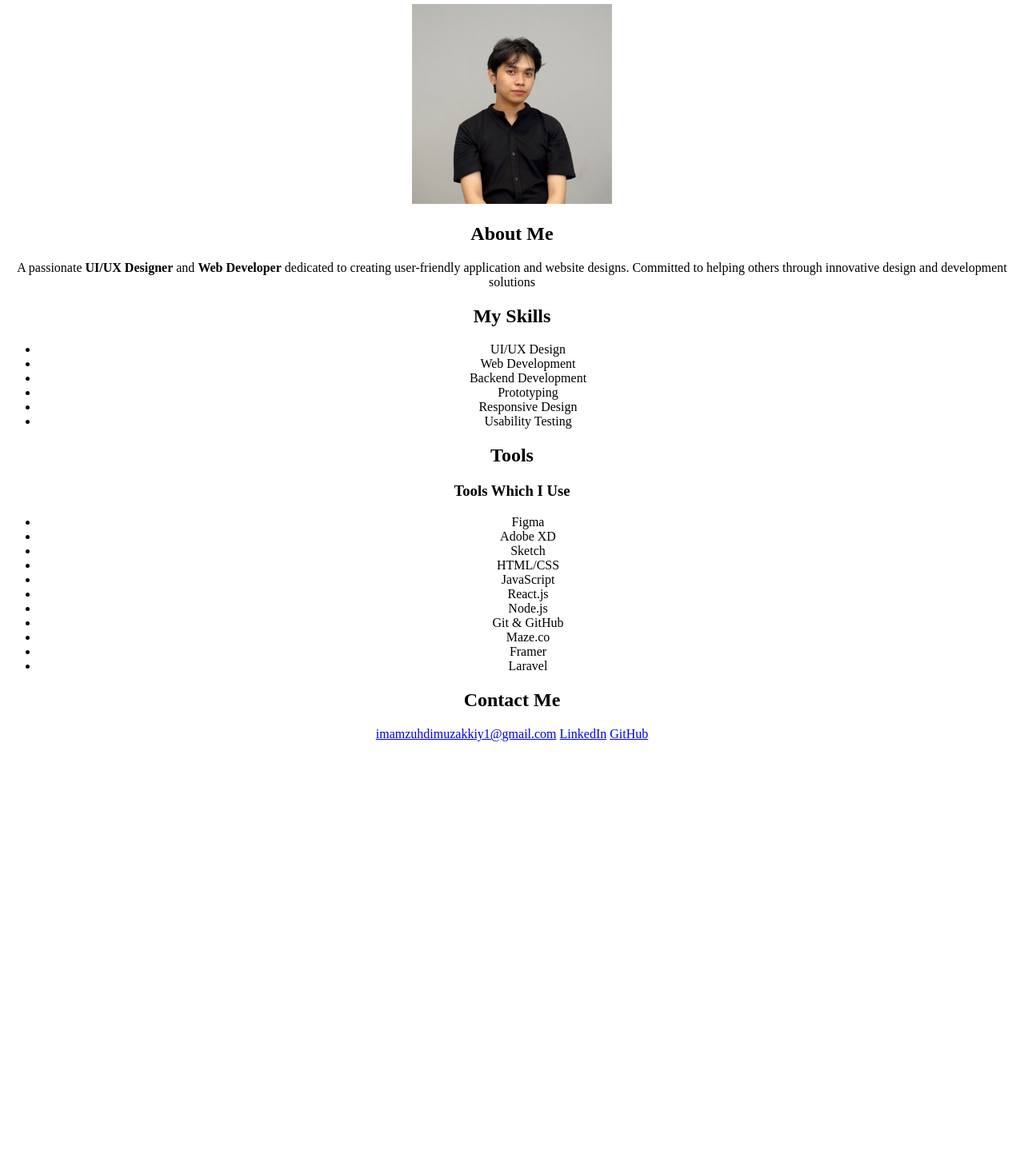
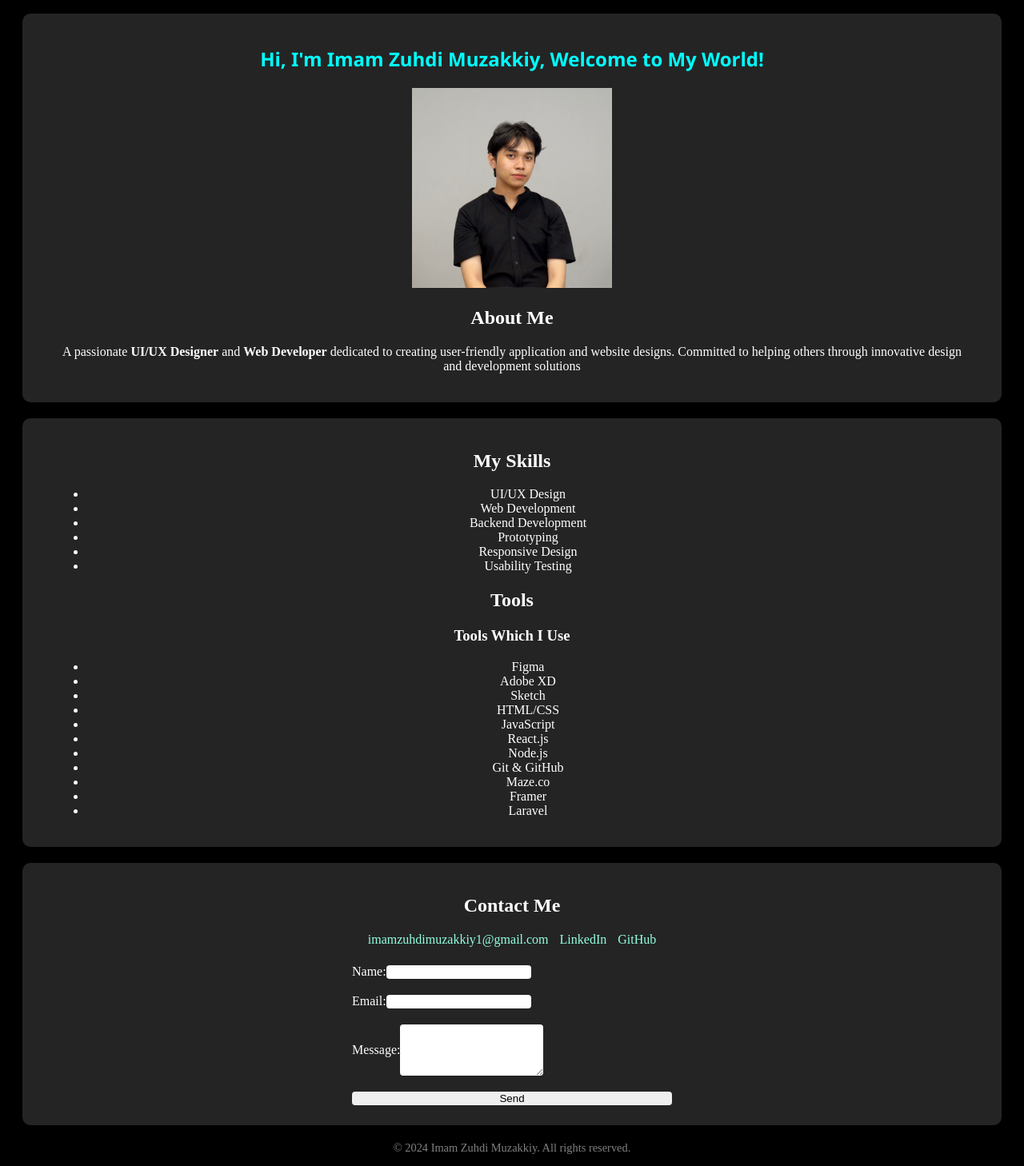
Before and after one commit to ImamZuhdiMuzakkiy/portofolio, a plain HTML site: page index.html in a window 1280 px wide. Shown: the part 62-1520 px from the top of the page at 80% size. Before the commit the page ends 997 px from the top, so only its background shows below. Drawn offline with Linux system fonts and the light colour scheme.

Commit message:
Add main structure and content for portfolio website, including sections for About Me, Skills, Contact, Projects, Certificates, and Hobbies with corresponding styles.

```diff
--- a/index.html
+++ b/index.html
@@ -3,10 +3,22 @@
 <head>
     <meta charset="UTF-8">
     <meta name="viewport" content="width=device-width, initial-scale=1.0">
+    <link rel="stylesheet" href="style.css">
     <title>MyPorto</title>
 </head>
 <body>
-    <section>
+    <header>
+        <a href="index.html">
+                <img src="images\Logo imam.png" alt="">
+        </a>
+        <nav>
+            <a href="views\project.html">Project</a>
+            <a href="views\certificate.html">Certificate</a>
+            <a href="views\hobby.html">Hobby</a>
+        </nav>
+    </header>
+    <main>
+        <section id="about">
         <center>
             <h1>Hi, I'm Imam Zuhdi Muzakkiy, Welcome to My World!</h1>
             <img src="images\fotoimam.jpeg" alt="" width="250" height="250">
@@ -14,7 +26,7 @@
             <p>A passionate <b>UI/UX Designer</b> and <b>Web Developer</b> dedicated to creating user-friendly application and website designs. Committed to helping others through innovative design and development solutions</p>
         </center>
         </section>
-    <section>
+        <section id="skills">
             <center>
                 <h2>My Skills</h2>
                 <div>
@@ -48,13 +60,37 @@
                 </div>
             </center>
         </section>
-    <section>
+        <section id="contact">
             <center>
                 <h2>Contact Me</h2>
                 <a href="mailto:imam@example.com">imamzuhdimuzakkiy1@gmail.com</a>
                 <a href="https://www.linkedin.com/in/imamzuhdimuzakkiy/">LinkedIn</a>
                 <a href="https://github.com/imamzuhdimuzakkiy">GitHub</a>
             </center>
+            <br>
+            <center>
+                <form class="contact-form" action="">
+                    <div class="input-form">
+                        <label for="name">Name:</label>
+                        <input type="text" id="name" name="name" required>
+                    </div>
+                    <div class="input-form">
+                        <label for="email">Email:</label>
+                        <input type="email" id="email" name="email" required>
+                    </div>
+                    <div class="input-form">
+                        <label for="message">Message:</label>
+                        <textarea id="message" name="message" rows="4" required></textarea>
+                    </div>
+                    <input type="submit" value="Send">
+                </form>
+            </center>
         </section>
+    </main>
+    <footer>
+        <center>
+            <p class="credit">&copy; 2024 Imam Zuhdi Muzakkiy. All rights reserved.</p>
+        </center>
+    </footer>
 </body>
 </html>
--- /dev/null
+++ b/style.css
@@ -0,0 +1,77 @@
+body {
+    background-color: black;
+    color: white;
+}
+
+header {
+    background-color: rgb(28, 28, 28);
+    padding: 10px 40px;
+    display: flex;
+    justify-content: space-between;
+    align-items: center;
+}
+
+h1 {
+    color:aqua;
+    font-family: 'Segoe UI', Tahoma, Geneva, Verdana, sans-serif;
+}
+
+a {
+    text-decoration: none;
+    color: rgb(146, 255, 224);
+    margin: 0 5px;
+}
+
+input {
+    padding: auto;
+    margin: 5px 0;
+    border: none;
+    border-radius: 4px;
+}
+
+textarea {
+    padding: auto;
+    margin: 5px 0;
+    border: none;
+    border-radius: 4px;
+}
+
+#about {
+    background-color: rgb(36, 36, 36);
+    padding: 20px 40px;
+    margin: 20px;
+    border-radius: 10px;
+}
+
+#skills {
+    background-color: rgb(36, 36, 36);
+    padding: 20px 40px;
+    margin: 20px;
+    border-radius: 10px;
+}
+
+#contact {
+    background-color: rgb(36, 36, 36);
+    padding: 20px 40px;
+    margin: 20px;
+    border-radius: 10px;
+}
+
+.contact-form {
+    display: flex;
+    flex-direction: column;
+    max-width: 400px;
+    margin: auto
+}
+
+.contact-form .input-form {
+    display: flex;
+    flex-direction: row;
+    align-items: center;
+    margin-bottom: 10px;
+}
+
+.credit {
+    color: gray;
+    font-size: 0.9em;
+}
```
Also changed, not shown: views/certificate.html (added, +65 -0 lines), views/hobby.html (added, +66 -0 lines), views/project.html (added, +65 -0 lines), images/Logo imam.png (added). Lines whose indentation alone changed are shown as unchanged.
